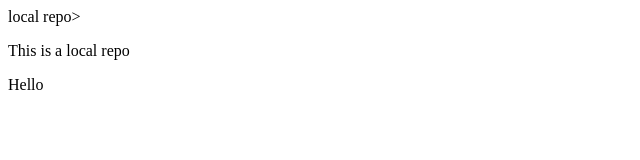
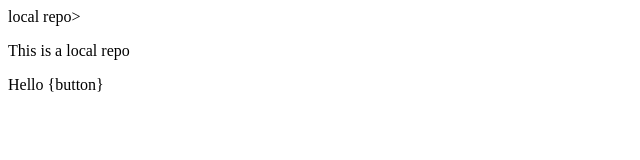
Before and after one commit to syedfaizanraja/Local_repo, a plain HTML site: page index.html in a window 1280 px wide. Shown: the full height of the page, 0-640 px from the left. Drawn offline with Linux system fonts and the light colour scheme.

```diff
--- a/index.html
+++ b/index.html
@@ -1,3 +1,3 @@
 <h>local repo></h>
 <p>This is a local repo</p>
-<p>Hello</p>
+<p>Hello {button}</p>
```
